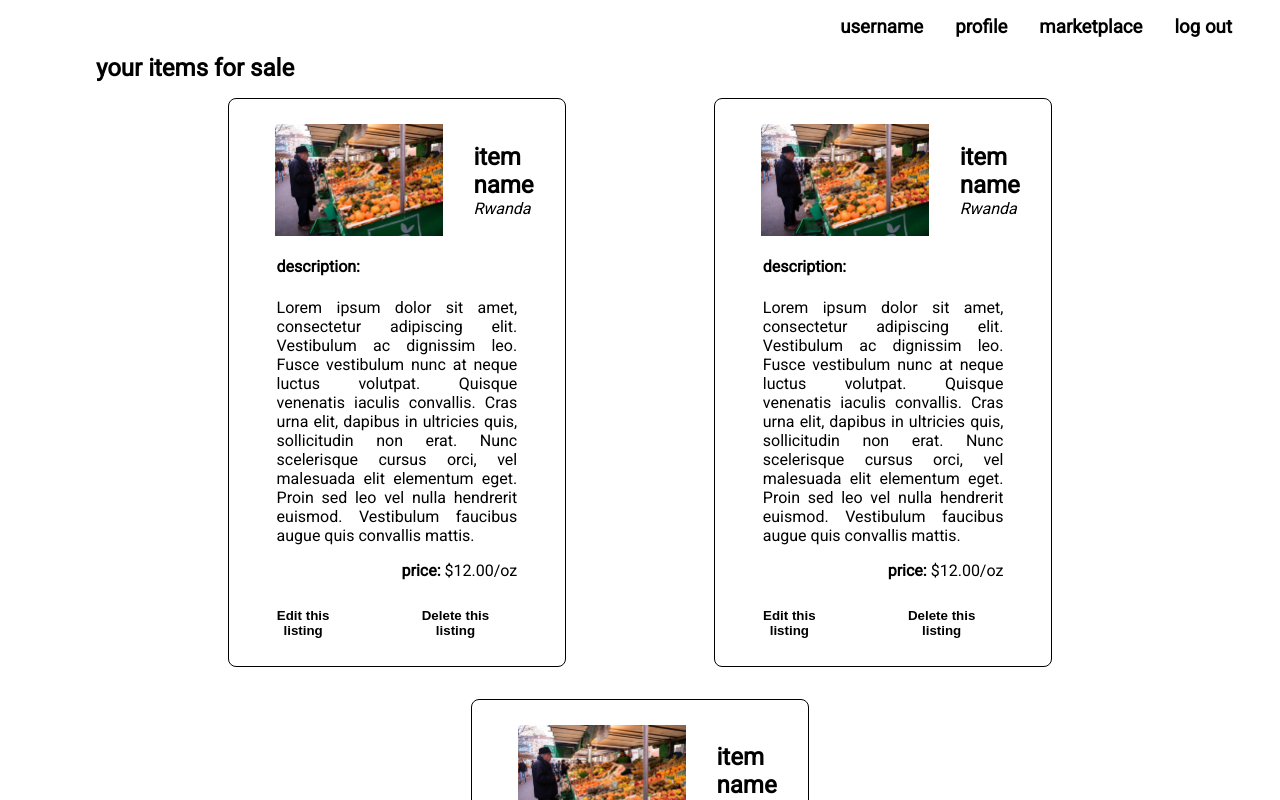
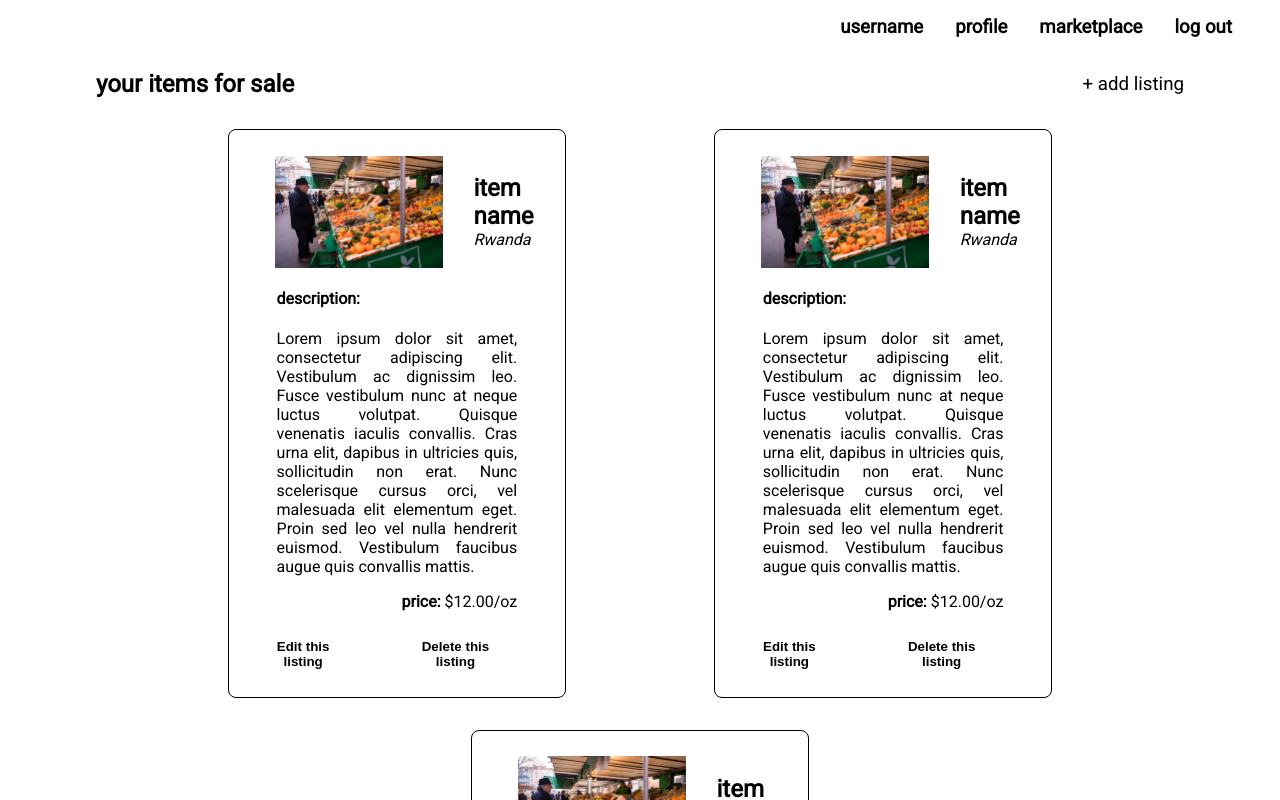
Before and after one commit to tt72-AfricanMarket/frontend, a React (Create React App) app: page /profile in a window 1280 px wide. Shown: the top 800 px of the page. Built offline with nearby package versions, Linux system fonts and the light colour scheme.

Commit message:
adding page to create listing for sale in profile

```diff
--- a/src/App.js
+++ b/src/App.js
@@ -7,6 +7,7 @@ import LoginPage from './pages/login/LoginPage'
 import ProfilePage from './pages/profile/ProfilePage'
 import SignupPage from './pages/signup/SignupPage'
 import Marketplace from './pages/marketplace/Marketplace'
+import AddAListing from './pages/marketplace/AddAListing'
 
 function App() {
   return (
@@ -33,6 +34,10 @@ function App() {
           <Marketplace/>
         </Route>
 
+        <Route path='/add-listing'>
+          <AddAListing/>
+        </Route>
+
       </Switch>
     </div>
   );
--- /dev/null
+++ b/src/pages/marketplace/AddAListing.js
@@ -0,0 +1,12 @@
+import React from 'react'
+import styled from 'styled-components'
+
+const AddAListing = props => {
+    return (
+        <div>
+
+        </div>
+    )
+}
+
+export default AddAListing
--- a/src/pages/profile/ProfilePage.js
+++ b/src/pages/profile/ProfilePage.js
@@ -60,12 +60,22 @@ const MarketHead = styled.div`
 `
 
 // hard coded text to indicate whether it's items for sale or items they're watching
+const ForSaleCont = styled.div`
+    display: flex;
+    justify-content:space-between;
+    align-items: center;
+`
+
 const Labels = styled.h2`
     margin: 0;
 
     @media screen and (max-width: 800px) {
         padding-left: 1rem;
     }
+`
+const AddListing = styled.h3`
+    font-weight: normal;
+    cursor: pointer;
 `
 
 const SearchBy = styled.div`
@@ -149,6 +159,10 @@ const ProfilePage = () => {
         history.push('/')
     }
 
+    const addListing = () => {
+        history.push('/add-listing')
+    }
+
     return (
         <Page>
 
@@ -162,7 +176,10 @@ const ProfilePage = () => {
             </HeadLinks>
 
             <ItemBox>
-                <Labels>your items for sale</Labels>
+                <ForSaleCont>
+                    <Labels>your items for sale</Labels>
+                    <AddListing onClick={addListing}>+ add listing</AddListing>
+                </ForSaleCont>
                     <ListingsBox>
                         {/* this will need to be .map'd */}
                         <ItemsForSale/>
```
